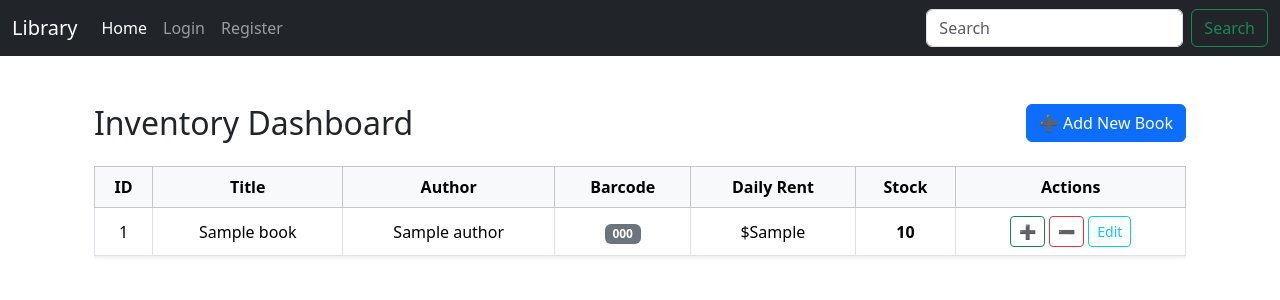
After one commit to AsHkAn-Django/library-management, a Django app: template myApp/templates/myApp/inventory_dashboard.html in a window 1280 px wide. The commit adds this page. Shown: the top 300 px of the page. Run offline with Django 5.2, Linux system fonts and the light colour scheme; the template is opened without the code that fills it: most values are stand-ins (such as "Sample title", 1, 10 or a date in 2020); some libraries are stand-ins or nearby versions.

Commit message:
add inventory management page

```diff
--- a/myApp/templates/base.html
+++ b/myApp/templates/base.html
@@ -24,6 +24,9 @@
                         {% if user.is_staff %}
                             <li class="nav-item">
                                 <a class="nav-link" href="{% url 'myApp:transactions' %}">Transactions</a>
+                            </li>
+                            <li class="nav-item">
+                                <a class="nav-link" href="{% url 'myApp:inventory-dashboard' %}">Inventory Dashboard</a>
                             </li>
                             <li class="nav-item">
                                 <a class="nav-link" href="{% url 'myApp:add-book' %}">Add Book</a>
@@ -70,6 +73,7 @@
         {% endblock content %}
     </div>
 
+
     {% bootstrap_javascript %}
 </body>
 </html>
--- /dev/null
+++ b/myApp/templates/myApp/inventory_dashboard.html
@@ -0,0 +1,59 @@
+{% extends 'base.html' %}
+{% load django_bootstrap5 %}
+
+{% block content %}
+<div class="container my-5">
+  <div class="d-flex justify-content-between align-items-center mb-4">
+    <h2 class="mb-0">Inventory Dashboard</h2>
+    <a href="{% url 'myApp:add-book' %}" class="btn btn-primary">
+      ➕ Add New Book
+    </a>
+  </div>
+
+  <div class="table-responsive">
+    <table class="table table-bordered table-hover align-middle text-center shadow-sm">
+      <thead class="table-light">
+        <tr>
+          <th>ID</th>
+          <th>Title</th>
+          <th>Author</th>
+          <th>Barcode</th>
+          <th>Daily Rent</th>
+          <th>Stock</th>
+          <th>Actions</th>
+        </tr>
+      </thead>
+      <tbody>
+        {% for book in books %}
+        <tr class="{% if book.stock <= 1 %}table-danger{% endif %}">
+          <td>{{ book.id }}</td>
+          <td>{{ book.title }}</td>
+          <td>{{ book.author.name }}</td>
+          <td><span class="badge bg-secondary">{{ book.barcode }}</span></td>
+          <td>${{ book.daily_rent }}</td>
+          <td><strong>{{ book.stock }}</strong></td>
+          <td>
+            <form action="{% url 'myApp:update-stock' book.pk %}" method="post" class="d-inline">
+              {% csrf_token %}
+              <input type="hidden" name="action" value="increase">
+              <button type="submit" class="btn btn-sm btn-outline-success" title="Add stock">➕</button>
+            </form>
+
+            <form action="{% url 'myApp:update-stock' book.pk %}" method="post" class="d-inline">
+              {% csrf_token %}
+              <input type="hidden" name="action" value="decrease">
+              <button type="submit" class="btn btn-sm btn-outline-danger" title="Remove stock">➖</button>
+            </form>
+            <a href="{% url 'myApp:edit-book' book.pk %}" class="btn btn-sm btn-outline-info" title="Edit Book">Edit</a>
+          </td>
+        </tr>
+        {% empty %}
+        <tr>
+          <td colspan="7" class="text-muted">No books available in inventory.</td>
+        </tr>
+        {% endfor %}
+      </tbody>
+    </table>
+  </div>
+</div>
+{% endblock content %}
--- a/myApp/urls.py
+++ b/myApp/urls.py
@@ -6,10 +6,12 @@ from . import views
 app_name = 'myApp'
 
 urlpatterns = [
+    path('return-summary/<int:pk>/', views.return_summary, name='return-summary'),
+    path('edit-book/<int:pk>/', views.BookUpdateView.as_view(), name='edit-book'),
+    path('update-stock/<int:pk>/', views.update_stock, name='update-stock'),
+    path('dashboard-management/', views.inventory_dashboard, name='inventory-dashboard'),
     path('transactions/', views.book_transactions, name='transactions'),
     path('add_book/', views.BookCreateView.as_view(), name='add-book'),
     path('add_author/', views.AuthorCreateView.as_view(), name='add-author'),
-    path('edit_book/<int:pk>/', views.BookUpdateView.as_view(), name='edit-book'),
-    path('return-summary/<int:pk>/', views.return_summary, name='return-summary'),
     path('', views.IndexTemplateView.as_view(), name='home'),
 ]
```
Also changed, not shown: myApp/views.py (+51 -5 lines).
